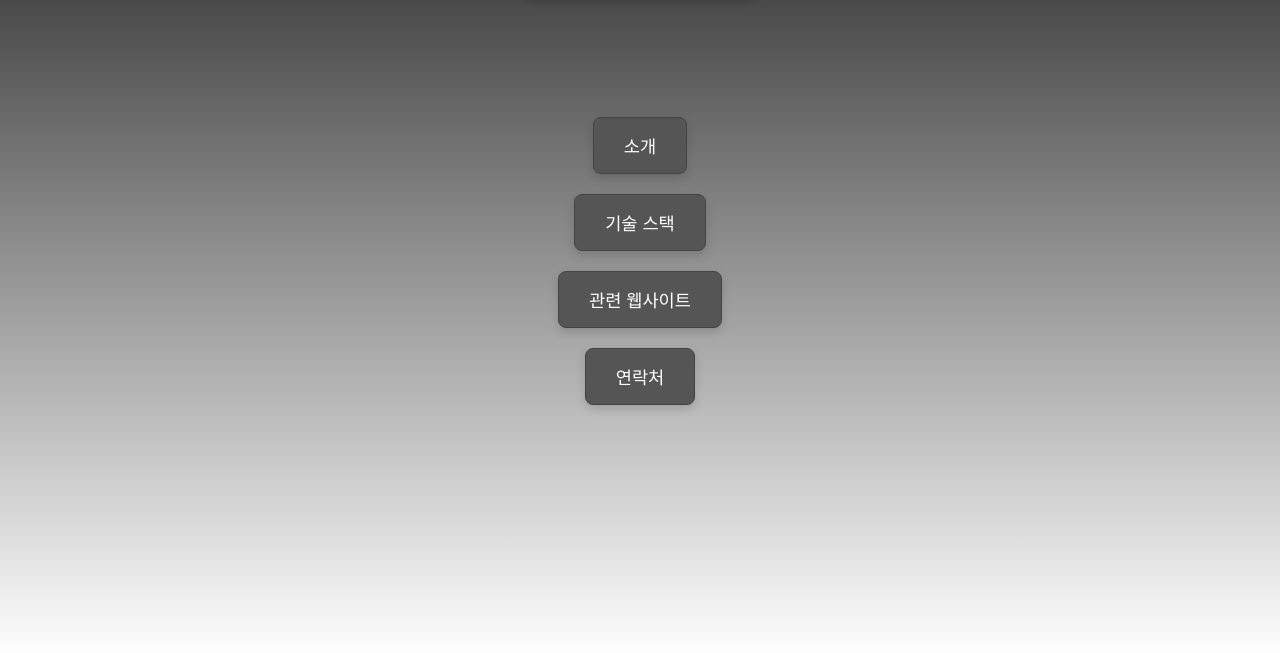
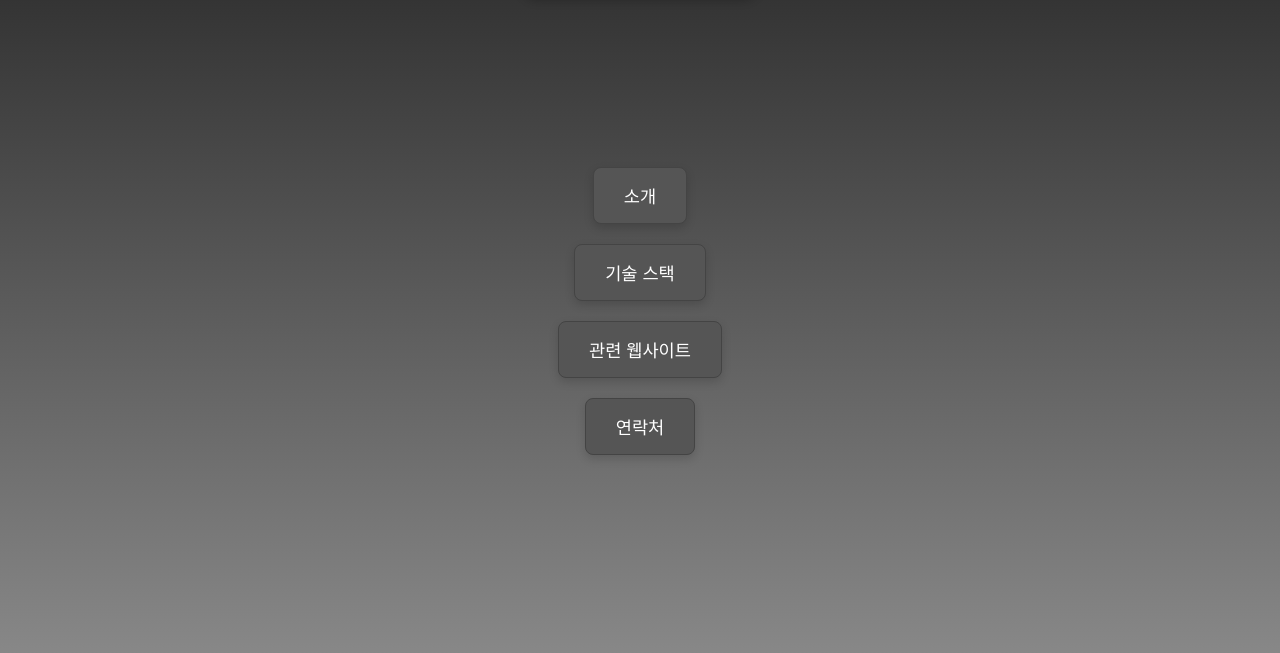
Before and after one commit to hashep/hashep.github.io, a plain HTML site: page index.html in a window 1280 px wide. Shown: the part 143-796 px from the top of the page. Drawn offline with Linux system fonts and the light colour scheme.

Commit message:
Update style.css

```diff
--- a/css/style.css
+++ b/css/style.css
@@ -2,7 +2,7 @@ body {
   font-family: Arial, sans-serif;
   margin: 0;
   padding: 0;
-  background: linear-gradient(to bottom, #222222, #ffffff); /* 회색 톤 그라디언트 */
+  background: linear-gradient(to bottom, #222222, #888888); /* 회색 톤 그라디언트 */
   color: #333;
   min-height: 100vh;
 }
@@ -40,7 +40,7 @@ header {
   display: flex;
   justify-content: center;
   align-items: center;
-  margin-top: 100px; /* 이 줄 추가 */
+  margin-top: 150px; /* 이 줄 추가 */
 }
 
 /* 버튼 정렬 */
```
